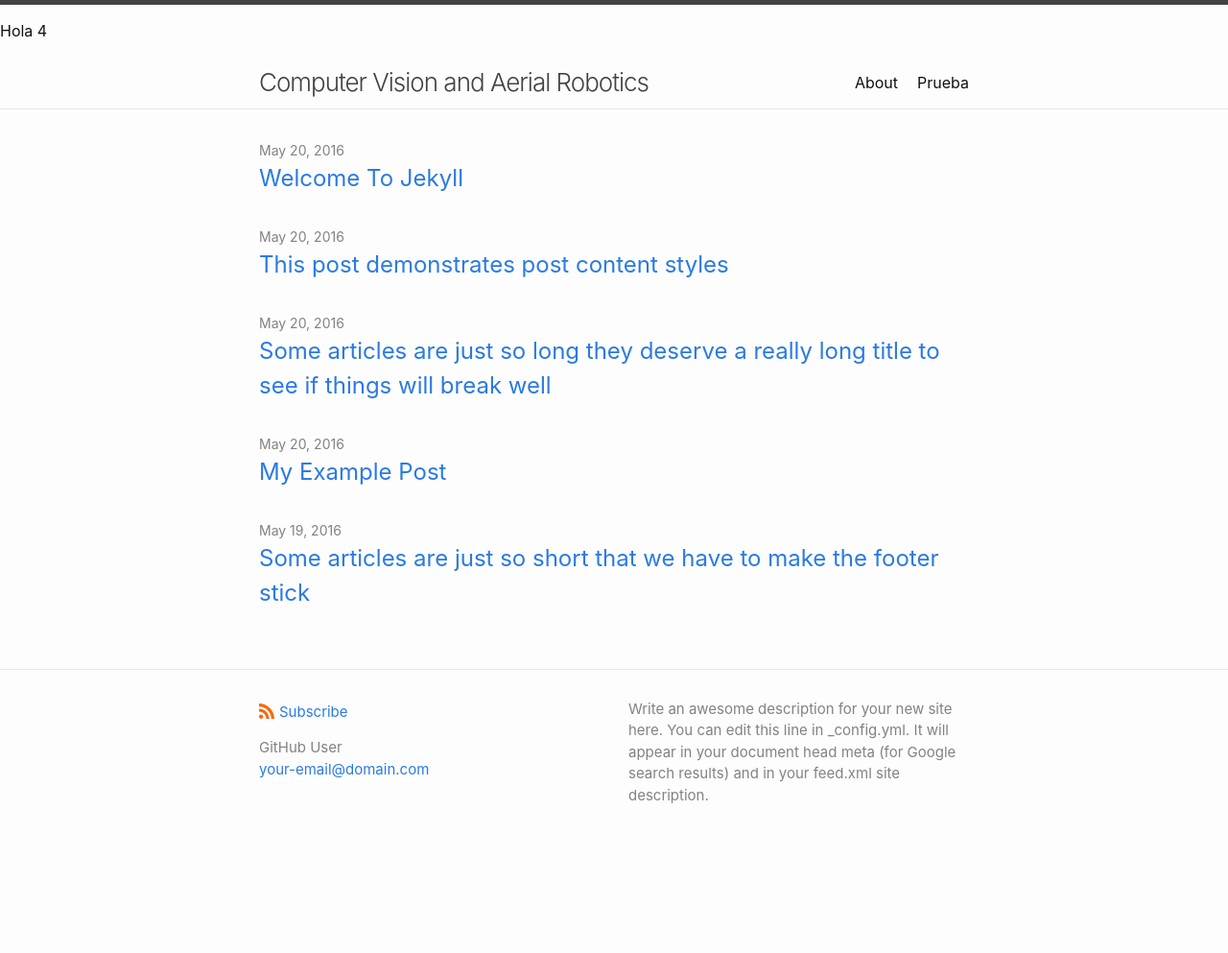
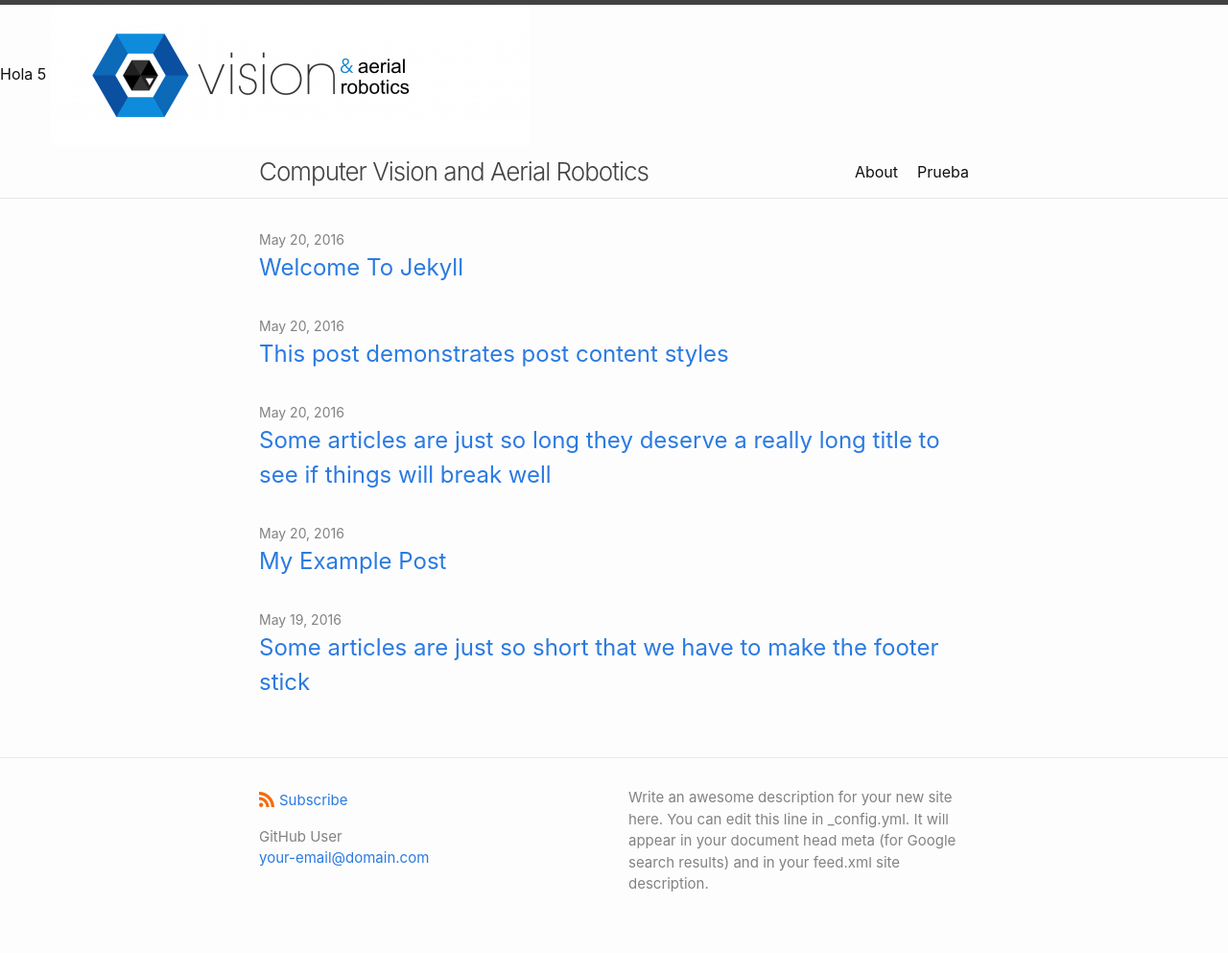
Before and after one commit to cvar-upm/cvar-upm.github.io, a Jekyll site: the page built from index.md, in a window 1280 px wide. Shown: the whole page at 96% size. Built offline with Jekyll 4.4.1, drawn with Linux system fonts in a browser that asks for light colours; before the commit the page ends 900 px from its top, so only the background shows below that.

Commit message:
Update header.html

```diff
--- a/_includes/header.html
+++ b/_includes/header.html
@@ -1,8 +1,10 @@
 <header class="site-header">
 
-  Hola 4
+  Hola 5
 
   <a href="https://raw.githubusercontent.com/cvar-upm/cvar-upm.github.io/main/logoHorizontal.png"></a>
+
+  <img src="logoHorizontal.png">
 
   <div class="wrapper">
     {%- assign default_paths = site.pages | map: "path" -%}
```
